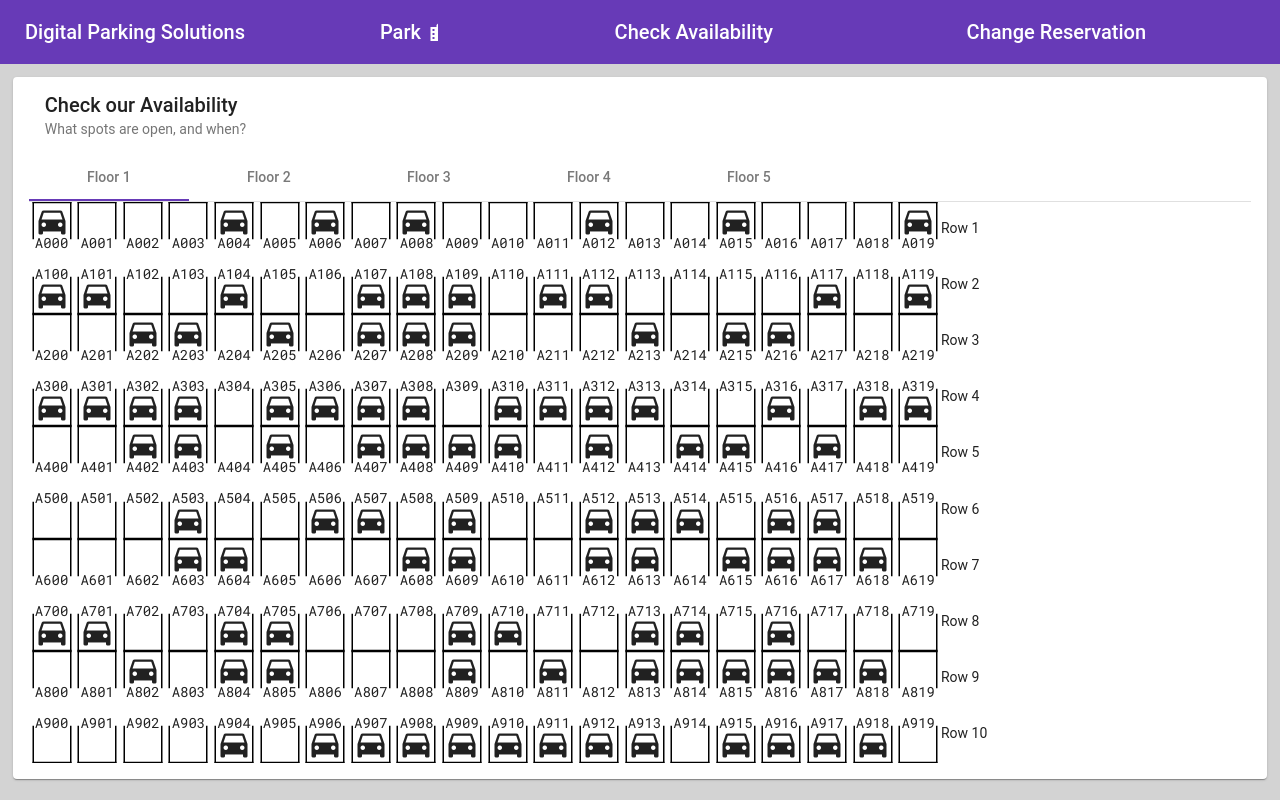
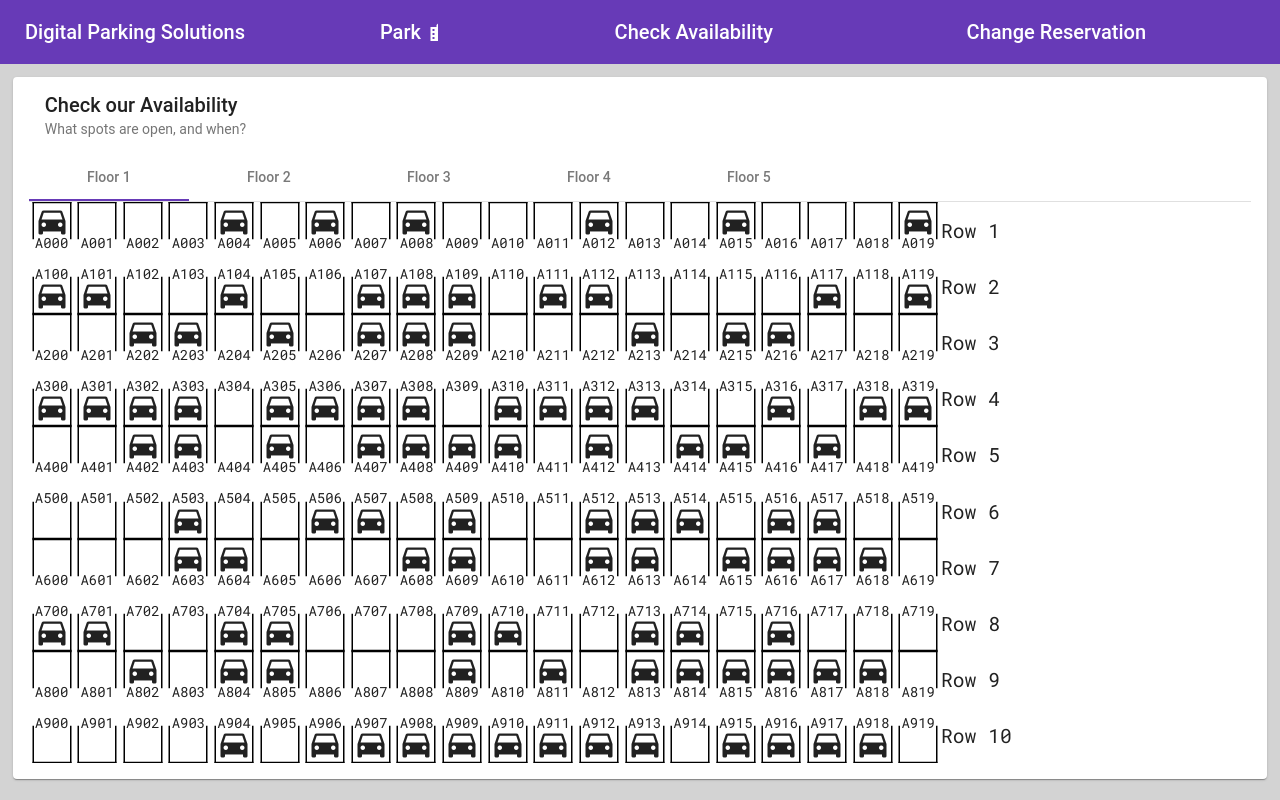
Before and after one commit to arensbrendan/CS3910DigitalParkingSolutions, an Angular app: page /look in a window 1280 px wide. Built offline with nearby package versions, Linux system fonts and the light colour scheme.

Commit message:
row changes

```diff
--- a/src/app/check-availiability/check-availiability.component.css
+++ b/src/app/check-availiability/check-availiability.component.css
@@ -22,7 +22,8 @@
   color: white;
 }
 .row-label {
-  margin-bottom: 4px;
+  font-family: 'Roboto Mono', monospace;
+  font-size: 2.5ch;
 }
 
 .space {
```
